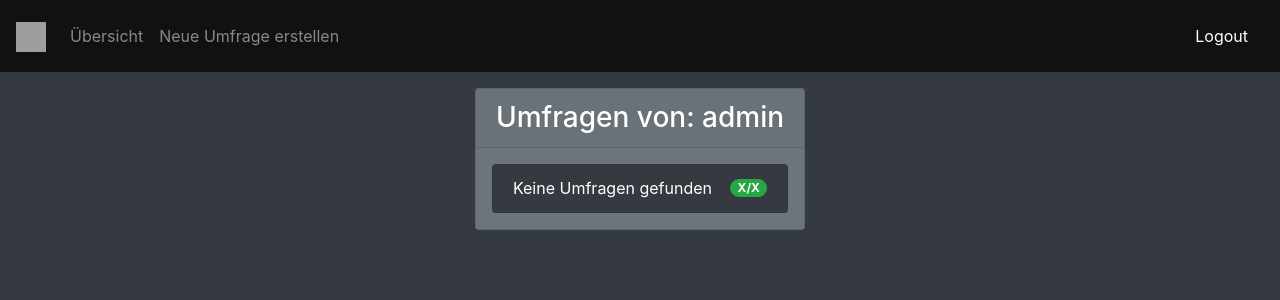
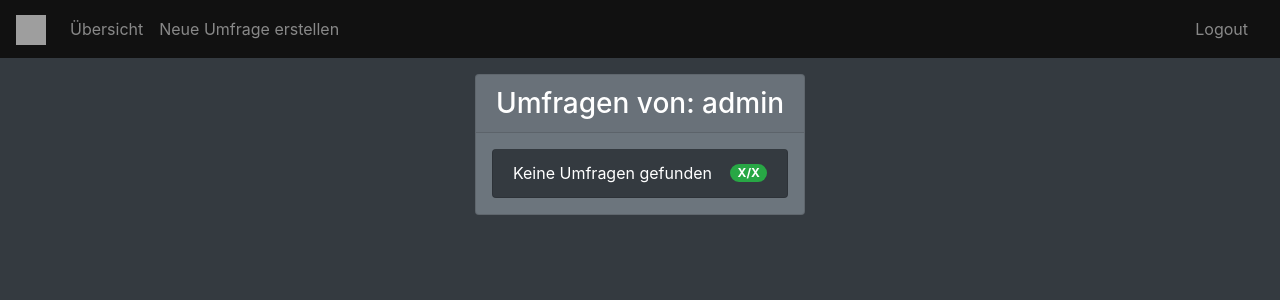
Before and after one commit to lugashiot/Teacher_Feedback, a Django app: page /teacher/dashboard/ in a window 1280 px wide. Shown: the top 300 px of the page. Run offline with Django 4.2, Linux system fonts and the light colour scheme; a user stored in the database is signed in; data that the repository does not hold is empty; some libraries are stand-ins or nearby versions; grey boxes are pictures that could not be loaded.

Commit message:
Frontend upgrades

```diff
--- a/API/teachers/templates/dashboard/create_poll.html
+++ b/API/teachers/templates/dashboard/create_poll.html
@@ -107,7 +107,7 @@
                   </div>
                   <div class="modal-footer" style="border-top: 1px solid #5C636A;">
                     <button type="button" class="btn btn-dark" data-dismiss="modal">Close</button>
-                    <input type="submit" name="send_poll" class="btn btn-success" value="Starte Umfrage" width="500px" >
+                    <input type="submit" name="send_poll" class="btn btn-success" value="Starte Umfrage" width="500px">
                   </div>
                 </div>
               </div>
--- a/API/teachers/templates/dashboard/dashboard_base.html
+++ b/API/teachers/templates/dashboard/dashboard_base.html
@@ -43,9 +43,7 @@
             <a class="nav-link" href="/teacher/dashboard/create-poll/">Neue Umfrage erstellen</a>
           </li>
         </ul>
-        <span class="navbar-text">
-          <a class="nav-link" href="/teacher/logout/">Logout</a>
-        </span>
+        <a class="navbar-text nav-link" href="/teacher/dashboard/logout/">Logout</a>
       </div>
     </nav>
 
--- a/API/teachers/urls.py
+++ b/API/teachers/urls.py
@@ -21,8 +21,8 @@ urlpatterns = [
     #path('admin/', admin.site.urls),
     path('', views.redirect_login),
     path('login/', views.login_user),
-    path('logout/', views.logout_user),
     path('dashboard/', views.dashboard),
+    path('dashboard/logout/', views.logout_user),
     path('dashboard/results/', views.results),
     path('dashboard/create-poll/', views.create_poll),
 ]
--- a/API/teachers/views.py
+++ b/API/teachers/views.py
@@ -42,9 +42,7 @@ def dashboard(request):
     username = request.user.username
     teacher = Teacher(username)
 
-    return render(request, "dashboard/dashboard.html", {
-        'polls': [[x.poll_id, x.poll_name, len([y for y in x.poll_answers if y.answers[0] != 0]), len(x.poll_answers)]
-                  for x in teacher.polls]})
+    return render(request, "dashboard/dashboard.html", {'polls': [[x.poll_id, x.poll_name, len([y for y in x.poll_answers if y.answers[0] != 0]), len(x.poll_answers)] for x in teacher.polls]})
 
 
 def results(request):
```
